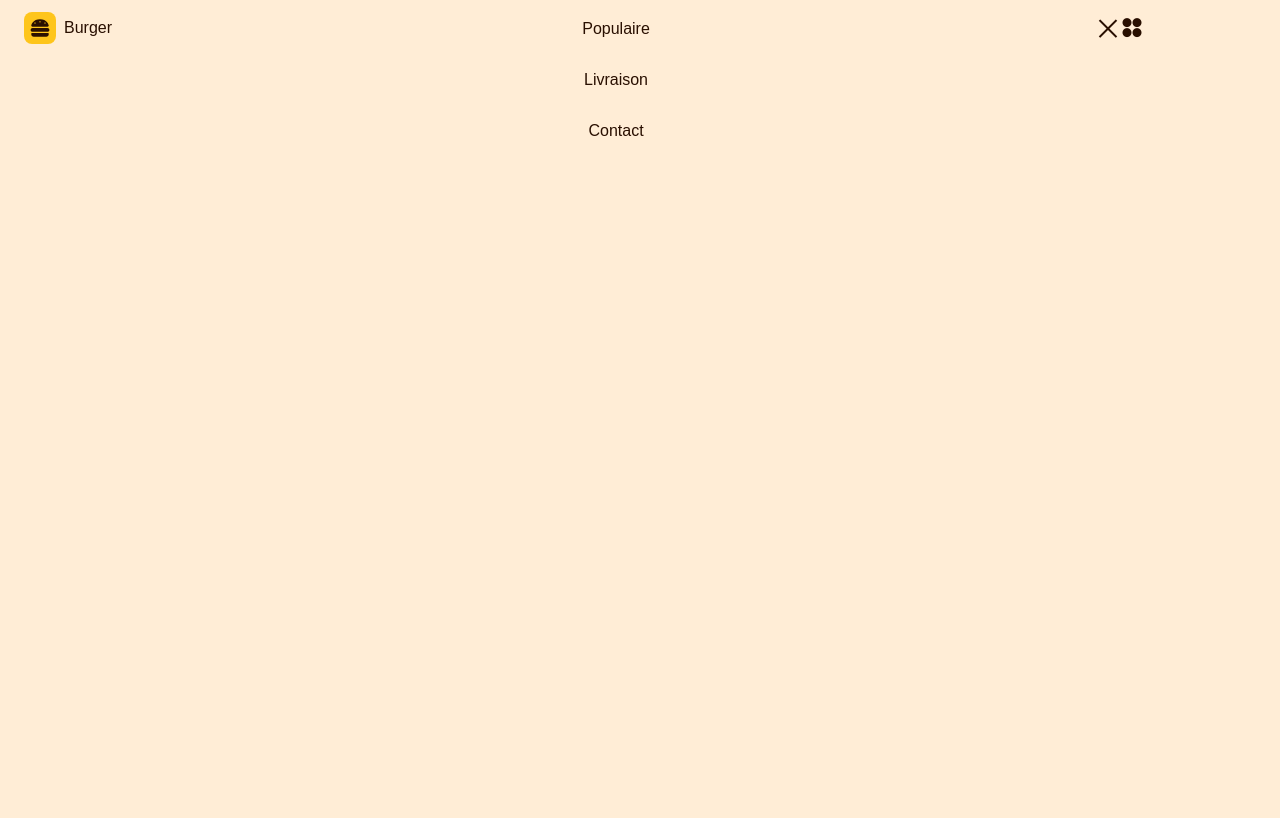
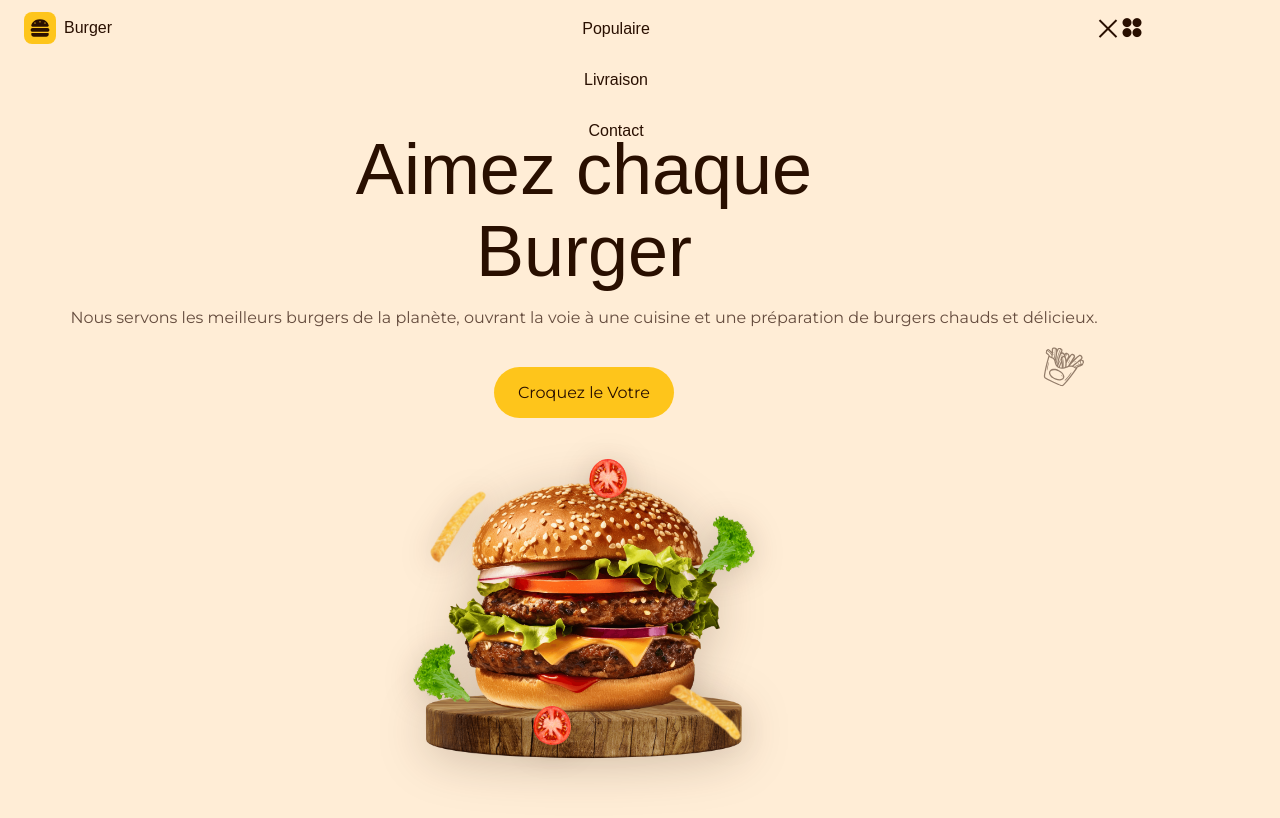
Before and after one commit to ValentinMadiot/burger-restaurant_ui, a plain HTML site: page index.html in a window 1280 px wide. Drawn offline with nearby package versions, Linux system fonts and the light colour scheme; a web font is replaced by a local one.

Commit message:
add hero

```diff
--- a/assets/css/styles.css
+++ b/assets/css/styles.css
@@ -218,12 +218,121 @@ img {
 }
 
 /* Add shadow header */
+.shadow-header {
+  box-shadow: 0 4px 16px hsla(22, 100%, 8%, 0.1);
+}
 
 /* Active link */
 
 /*=============== HOME ===============*/
+.home__container {
+  padding-block: 3rem 2rem;
+  justify-content: center;
+  row-gap: 3.5rem;
+}
+
+.home__data {
+  position: relative;
+  text-align: center;
+}
+
+.home__title {
+  font-size: var(--biggest-font-size);
+  margin-bottom: 1rem;
+}
+
+.home__description {
+  margin-bottom: 2.5rem;
+}
+
+.home__sticker {
+  width: 40px;
+  rotate: 15deg;
+  position: absolute;
+  bottom: 2rem;
+  right: 1rem;
+  opacity: 0.5;
+}
+
+.home__images {
+  position: relative;
+  display: grid;
+  justify-items: center;
+  justify-self: center;
+}
+
+.home__ingredient {
+  width: 60px;
+  filter: var(--shadow-small-img);
+  position: absolute;
+  z-index: 2;
+}
+
+.home__dish,
+.home__burger {
+  filter: var(--shadow-big-img);
+}
+
+.home__burger {
+  width: 280px;
+  z-index: 2;
+}
+
+.home__dish {
+  max-width: initial;
+  width: 320px;
+  position: absolute;
+  bottom: -2.5rem;
+}
+
+.home__potato-1 {
+  top: 0.75rem;
+  left: -1rem;
+}
+
+.home__potato-2 {
+  right: -0.75rem;
+  bottom: -2rem;
+  rotate: 90deg;
+}
+
+.home__tomato-1 {
+  width: 40px;
+  right: 6rem;
+  top: -1rem;
+}
+
+.home__tomato-2 {
+  width: 40px;
+  left: 5.5rem;
+  bottom: -1.5rem;
+}
+
+.home__lettuce-1 {
+  top: 2.5rem;
+  right: -2rem;
+  transform: scaleX(-1);
+}
+
+.home__lettuce-2 {
+  left: -2rem;
+  bottom: 1rem;
+}
 
 /*=============== BUTTON ===============*/
+.button {
+  display: inline-flex;
+  background-color: var(--first-color);
+  color: var(--title-color);
+  padding: 1rem 1.5rem;
+  font-weight: var(--second-font);
+  border-radius: 4rem;
+  transition: box-shadow 0.4s;
+}
+
+.button:hover {
+  box-shadow: 0 8px 24px hsla(22, 100%, 8%, 0.2);
+}
 
 /*=============== RECIPE ===============*/
 
--- a/assets/js/main.js
+++ b/assets/js/main.js
@@ -28,6 +28,14 @@ const linkAction = () => {
 navLink.forEach((n) => n.addEventListener("click", linkAction));
 
 /*=============== ADD SHADOW HEADER ===============*/
+const shadowHeader = () => {
+  const header = document.getElementById("header");
+  // Add a class if the bottom offset is greater than 560 of the viewport
+  this.scrollY >= 50
+    ? header.classList.add("shadow-header")
+    : header.classList.remove("shadow-header");
+};
+window.addEventListener("scroll", shadowHeader);
 
 /*=============== SHOW SCROLL UP ===============*/
 
--- a/index.html
+++ b/index.html
@@ -71,7 +71,65 @@
     <!--==================== MAIN ====================-->
     <main class="main">
       <!--==================== HOME ====================-->
-      <section class="home section" id="home"></section>
+      <section class="home section" id="home">
+        <div class="home__container container grid">
+          <div class="home__data">
+            <h1 class="home__title">
+              Aimez chaque <br />
+              Burger
+            </h1>
+
+            <p class="home__description">
+              Nous servons les meilleurs burgers de la planète, ouvrant la voie
+              à une cuisine et une préparation de burgers chauds et délicieux.
+            </p>
+
+            <a href="#popular" class="button">Croquez le Votre</a>
+
+            <img
+              src="assets/img/sticker-potatoes.svg"
+              alt="image potato"
+              class="home__sticker" />
+          </div>
+
+          <div class="home__images">
+            <img
+              src="assets/img/home-burger.png"
+              alt="image"
+              class="home__burger" />
+            <img
+              src="assets/img/home-dish.png"
+              alt="image"
+              class="home__dish" />
+
+            <img
+              src="assets/img/home-potato.png"
+              alt="image"
+              class="home__ingredient home__potato-1" />
+            <img
+              src="assets/img/home-potato.png"
+              alt="image"
+              class="home__ingredient home__potato-2" />
+
+            <img
+              src="assets/img/home-tomato.png"
+              alt="image"
+              class="home__ingredient home__tomato-1" />
+            <img
+              src="assets/img/home-tomato.png"
+              alt="image"
+              class="home__ingredient home__tomato-2" />
+            <img
+              src="assets/img/home-lettuce.png"
+              alt="image"
+              class="home__ingredient home__lettuce-1" />
+            <img
+              src="assets/img/home-lettuce.png"
+              alt="image"
+              class="home__ingredient home__lettuce-2" />
+          </div>
+        </div>
+      </section>
 
       <!--==================== RECIPE ====================-->
       <section class="recipe section" id="recipe"></section>
```
